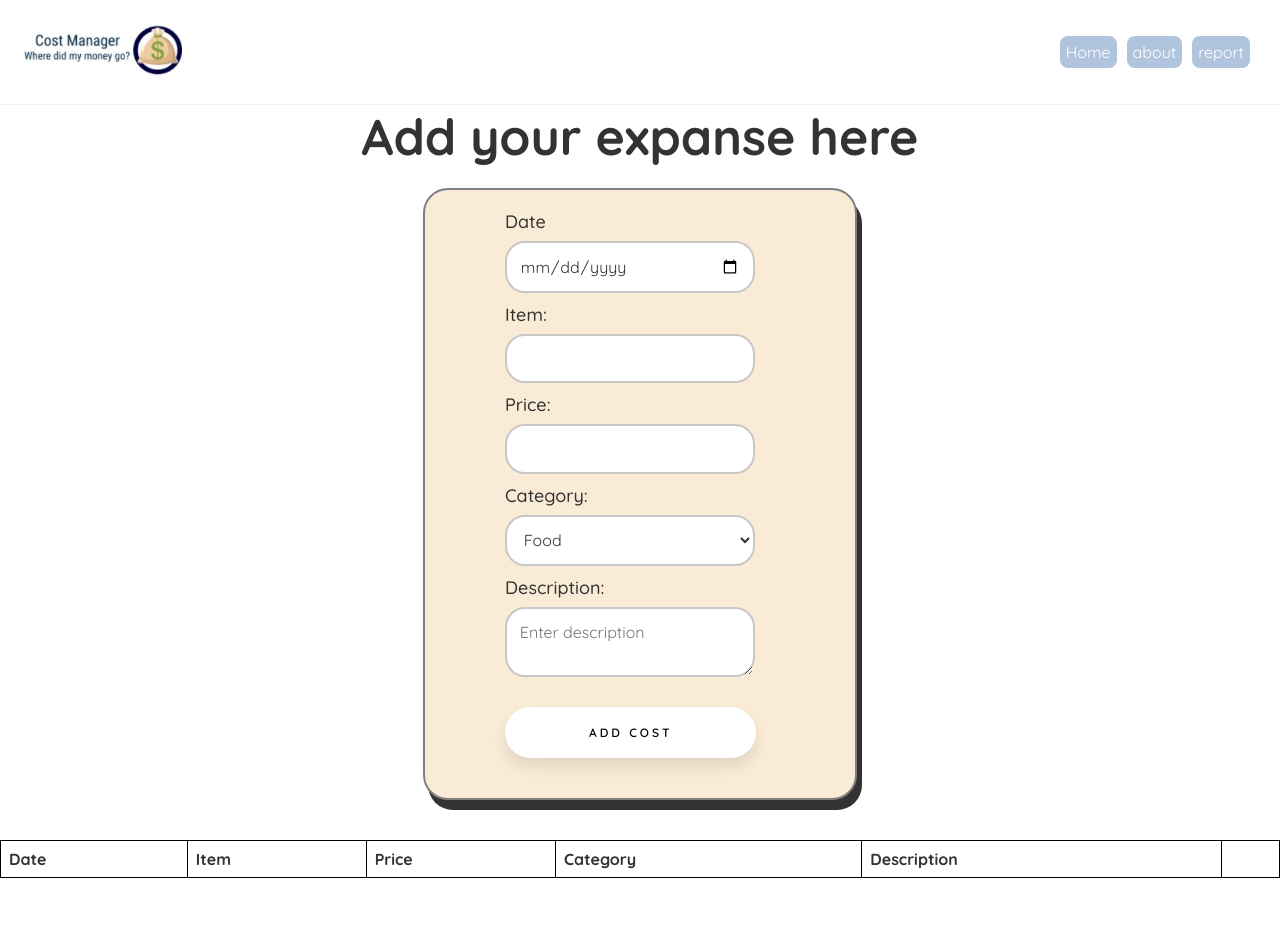
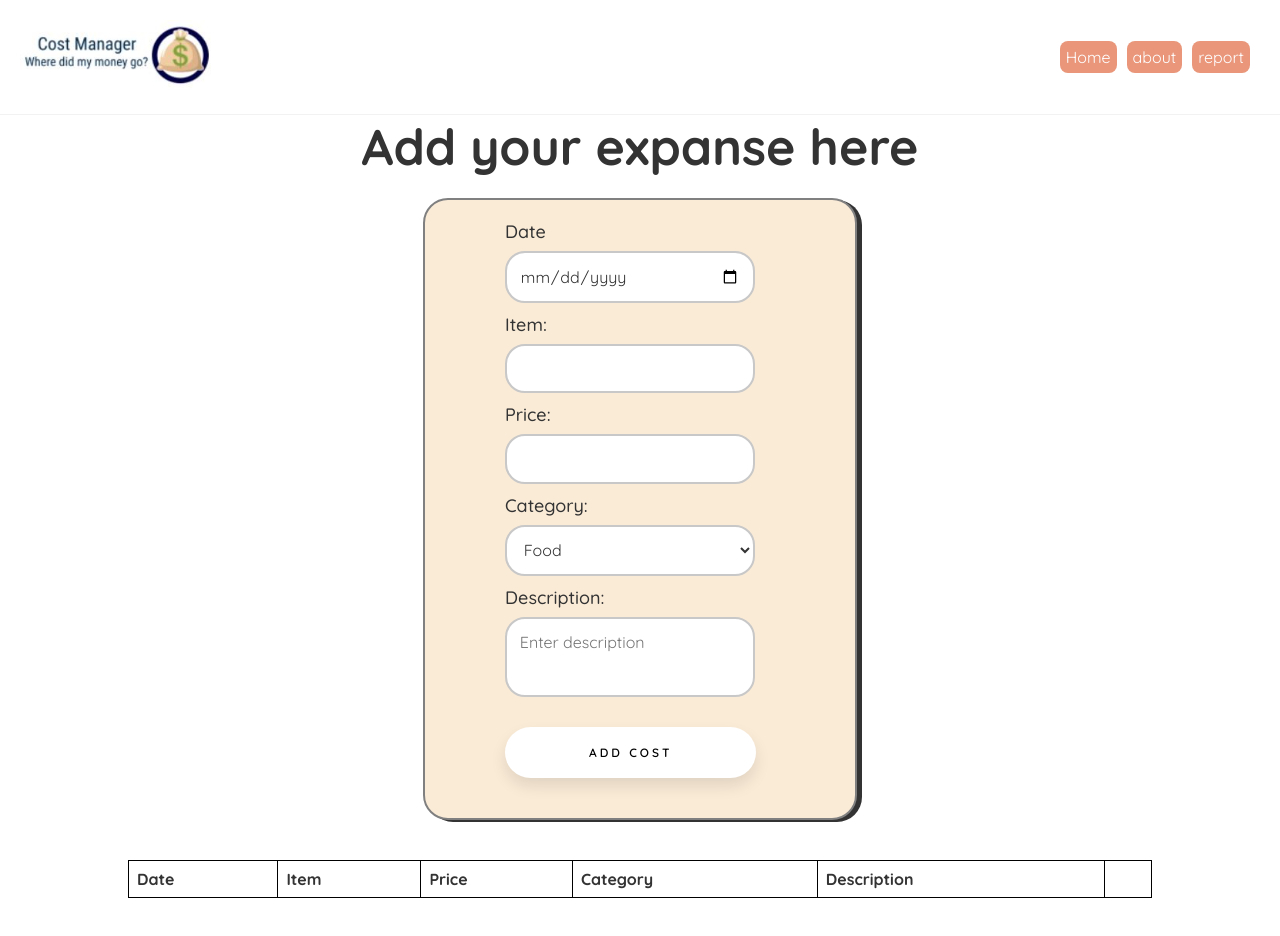
Before and after one commit to EdenBlau/Cost-Manager, a React (Create React App) app: page / in a window 1280 px wide. Shown: the top 936 px of the page. Built offline with nearby package versions, Linux system fonts and the light colour scheme.

Commit message:
update Eden

```diff
--- a/src/About.css
+++ b/src/About.css
@@ -2,4 +2,5 @@
 
 p{
     font-size:20px;
+
 }
--- a/src/About.js
+++ b/src/About.js
@@ -1,12 +1,15 @@
 import React from 'react';
 import './About.css'
+
 const About = () => {
     return (
+
         <div className="aboutclass">
             <h1>About Our App</h1>
             <p>Our app is a platform that connects users with local events and activities. It allows users to search for events based on location, date, and category, and also allows them to RSVP to events and receive updates on any changes. </p>
             <h2>Meet Our Team</h2>
             <h3>Team Member 1</h3>
+
             <p>Name: Peleg Vadbeker</p>
             <p>Role: Computer Science student - HIT </p>
             <p>Bio: John is a experienced software developer with a background in event management. He is passionate about using technology to connect people with their communities and make it easier to discover new experiences.</p>
@@ -21,5 +24,4 @@ const About = () => {
         </div>
     );
 }
-
 export default About;
--- a/src/Home.css
+++ b/src/Home.css
@@ -21,7 +21,7 @@
     border: 2px solid gray;
     border-radius: 25px;
     background-color: antiquewhite;
-    box-shadow: 5px 10px;
+    box-shadow: 5px 2px;
 }
 
 .inputGroup {
@@ -82,10 +82,11 @@ button:active {
 }
 
 table {
-    width: 100%; /* adjust as needed */
+    width: 80%; /* adjust as needed */
     border-collapse: collapse; /* remove the cell spacing */
     margin:20px; /* add margin around the table */
     font-family: Arial, Helvetica, sans-serif; /* choose a font */
+    white-space: pre-wrap;
 }
 
 th, td {
@@ -106,3 +107,9 @@ tr:hover {
     color: #fff;
     transition: all 0.2s ease-in-out;
 }
+
+
+textarea{
+    resize: none;
+    height: 50px;
+}
--- a/src/Home.js
+++ b/src/Home.js
@@ -2,9 +2,7 @@ import React from 'react';
 import './Home.css';
 import { useState ,useEffect} from 'react';
 
-
 const Home = () => {
-
 
     useEffect(() => {
         const inputsFromLocalStorage = JSON.parse(localStorage.getItem('inputs'));
@@ -39,7 +37,7 @@ const Home = () => {
                 </div>
 
                 <div className="inputGroup">
-                    <label>Price: </label><input type="text" value={price} onChange={e=>setPrice(e.target.value)}/>
+                    <label>Price: </label><input type="number" value={price} onChange={e=>setPrice(e.target.value)}/>
                 </div>
 
                 <div className="inputGroup">
@@ -59,13 +57,14 @@ const Home = () => {
                 </div>
 
                 <div className="inputGroup">
-                    <label>Description: </label><textarea value={description} onChange={e=>setDescription(e.target.value)} placeholder="Enter description"></textarea>
+                    <label>Description: </label>
+                    <textarea value={description} onChange={e=>setDescription(e.target.value)} placeholder="Enter description"></textarea>
                 </div>
 
                 <div className="submit">
                     <button id="plus" onClick={() => {
                         if (!date || !item || !price) {
-                            alert("please enter all field")
+                            alert("Please enter all field")
                             return;
                         }
                         setError('');
--- a/src/Navbar.css
+++ b/src/Navbar.css
@@ -7,15 +7,14 @@
 }
 
 .logo {
-    height: 60px;
+    height: 70px;
 }
 
 .links {
     color: white;
-    background-color: lightsteelblue;
+    background-color: darksalmon;
     border-radius: 8px;
     margin: 20px 10px 20px 0;
-
 }
 
 .navbar .links {
@@ -25,6 +24,6 @@
 }
 
 .navbar a:hover {
-    background-color: #4d94ff;
+    background-color: grey;
     transition: 0.3s;
 }
```
Also changed, not shown: src/Reports.css (added), 1 other file (tests, documents, lock files or other folders).
